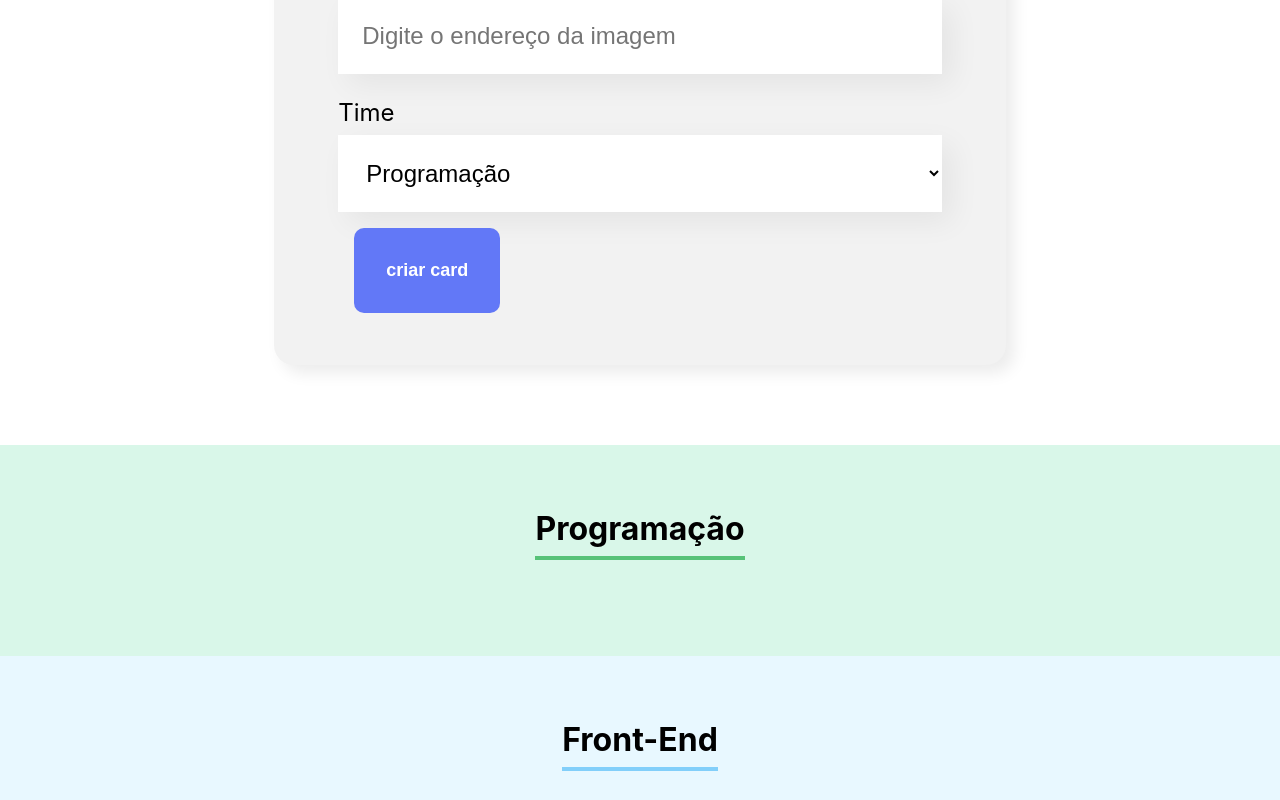
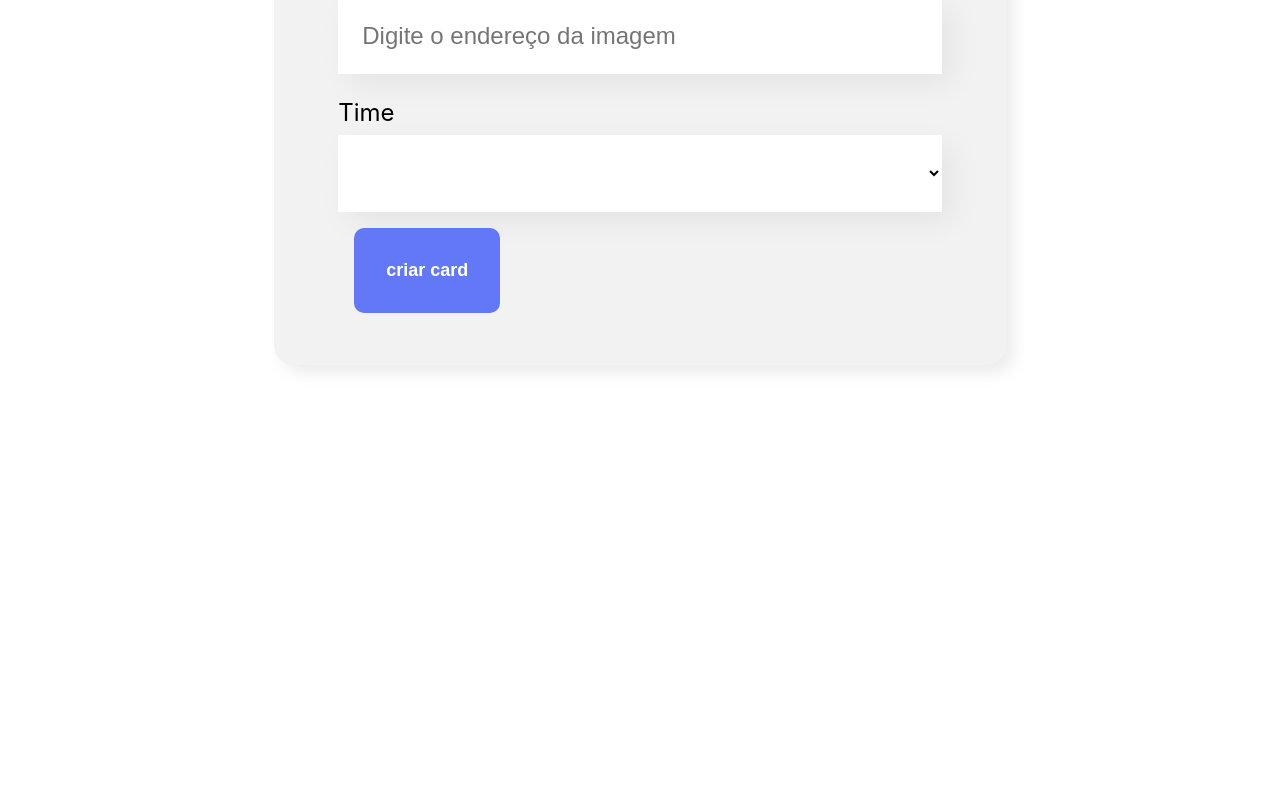
Before and after one commit to jmarc0s/organo, a React (Create React App) app: page / in a window 1280 px wide. Shown: the part 1000-1800 px from the top of the page. After the commit the page ends 1445 px from the top, so only its background shows below. Built offline with nearby package versions, Linux system fonts and the light colour scheme.

Commit message:
Resolvendo bugs

```diff
--- a/src/App.js
+++ b/src/App.js
@@ -45,7 +45,6 @@ function App() {
   const [colaboradores, setColaboradores] = useState([])
 
   const aoNovoColaboradorAdicionado = (colaborador) => {
-    console.log(colaborador)
     setColaboradores([...colaboradores, colaborador])
   }
 
@@ -58,7 +57,7 @@ function App() {
        key={time.nome} nome={time.nome}
        corPrimaria={time.corPrimaria}
        corSecundaria={time.corSecundaria}
-       colaboradores={colaboradores.filter(colaborador => colaborador.time == time.nome)}
+       colaboradores={colaboradores.filter(colaborador => colaborador.time === time.nome)}
        />)}
 
     </div>
--- a/src/componentes/Colaborador/index.js
+++ b/src/componentes/Colaborador/index.js
@@ -1,9 +1,9 @@
 import "./Colaborador.css"
 
-const Colaborador = ({nome, imagem, cargo}) => {
+const Colaborador = ({nome, imagem, cargo, corDeFundo}) => {
     return (
         <div className="colaborador">
-            <div className="cabecalho">
+            <div className="cabecalho" style={{backgroundColor: corDeFundo}}>
                 <img src={imagem} alt={nome}></img>
             </div>
             <div className="rodape">
--- a/src/componentes/Formulario/index.js
+++ b/src/componentes/Formulario/index.js
@@ -20,6 +20,12 @@ const Formulario = (props) => {
             time
         })
 
+
+
+        setNome('')
+        setCargo('')
+        setImagem('')
+        setTime('')
     }
     return (
         <section className='formulario'>
--- a/src/componentes/ListaSuspensa/index.js
+++ b/src/componentes/ListaSuspensa/index.js
@@ -6,8 +6,12 @@ const ListaSuspensa = (props) => {
     return (
         <div className="lista-suspensa">
             <label>{props.label}</label>
-            <select onChange={evento => props.aoAlterado(evento.target.value)} required={props.required} value={props.value}>
-                {props.itens.map(item => <option key={item}>{item}</option>)}
+            <select onChange={evento => props.aoAlterado(evento.target.value)} required={props.obrigatorio} value={props.valor}>
+                <option value=""></option>
+                {props.itens
+                .map(item => <option key={item}>{item}</option>
+                )
+                }
             </select>
         </div>
     )
--- a/src/componentes/Time/index.js
+++ b/src/componentes/Time/index.js
@@ -3,13 +3,16 @@ import './Time.css'
 
 const Time =  (props) => {
     return (
-        <section className='time' style={{ backgroundColor: props.corSecundaria}}>
-            <h3 style={{borderColor: props.corPrimaria}}>{props.nome}</h3>
-            <div className='colaboradores'>
-                {props.colaboradores.map(colaborador => <Colaborador nome={colaborador.nome} cargo={colaborador.cargo} imagem={colaborador.imagem}/>)}
-            </div>
+        props.colaboradores.length > 0 ?
+            <section className='time' style={{ backgroundColor: props.corSecundaria}}>
+                <h3 style={{borderColor: props.corPrimaria}}>{props.nome}</h3>
+                <div className='colaboradores'>
+                    {props.colaboradores.map(colaborador => <Colaborador corDeFundo={props.corPrimaria} key={colaborador.nome} nome={colaborador.nome} cargo={colaborador.cargo} imagem={colaborador.imagem}/>)}
+                </div>
 
-        </section>
+            </section>
+
+            : ''
     )
 }
 
```
